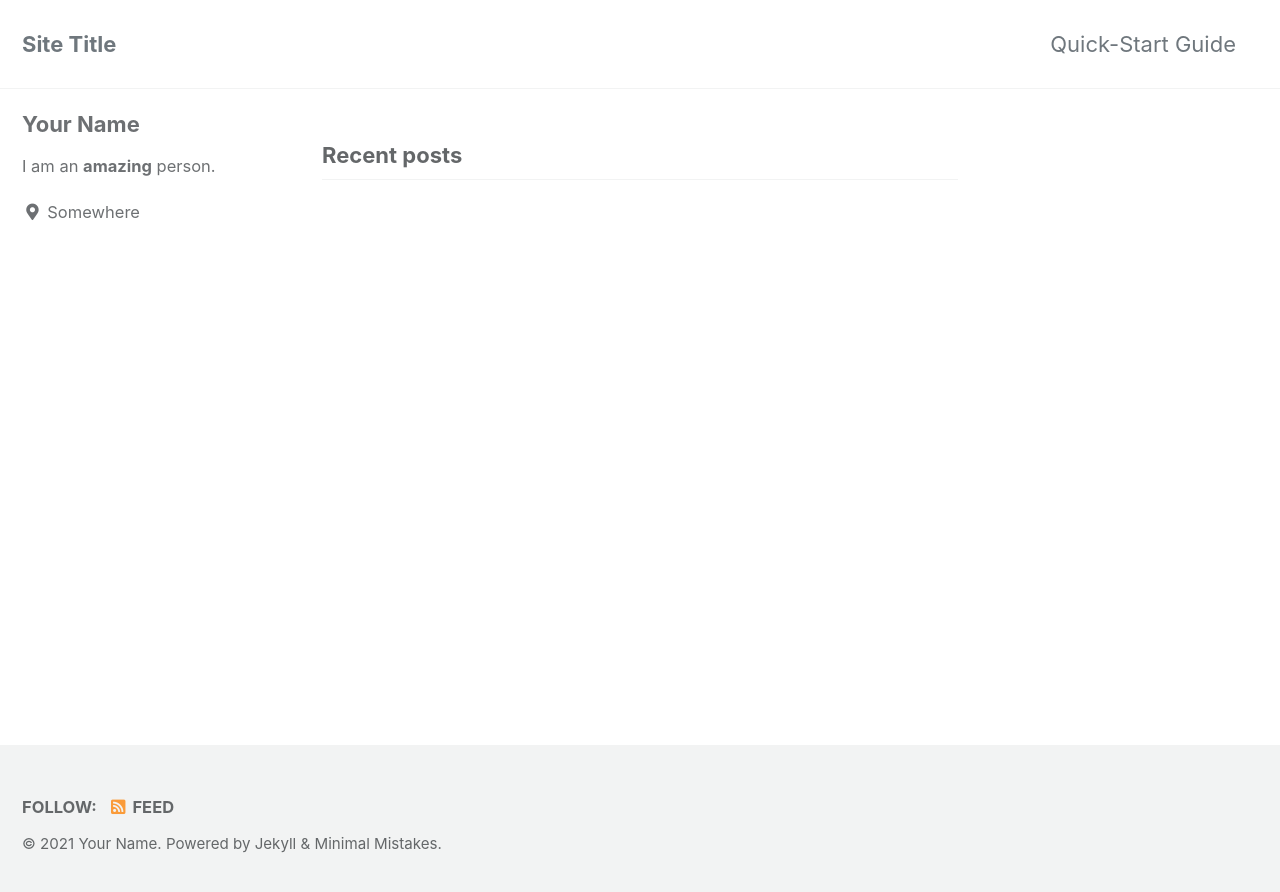
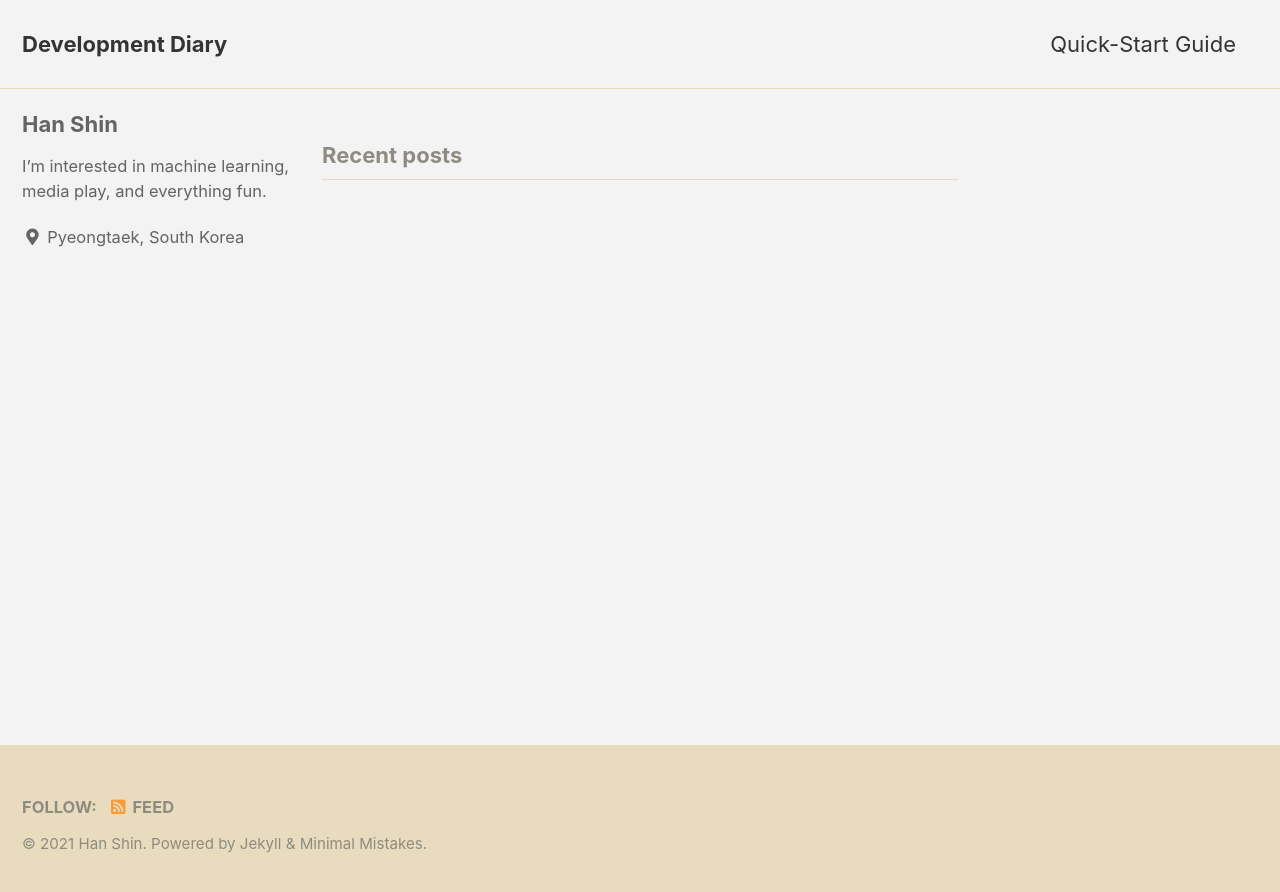
Before and after one commit to ha7sh17/ha7sh17.github.io, a Jekyll site: the page built from index.html, in a window 1280 px wide. Shown: the top 892 px of the page. Built offline with Jekyll 4.4.1, drawn with Linux system fonts in a browser that asks for light colours; cached includes are drawn as plain includes; the list of posts is cut into pages by our own code.

Commit message:
modify config.yml

```diff
--- a/_config.yml
+++ b/_config.yml
@@ -12,15 +12,15 @@
 
 # theme                  : "minimal-mistakes-jekyll"
 # remote_theme           : "mmistakes/minimal-mistakes"
-minimal_mistakes_skin    : "default" # "air", "aqua", "contrast", "dark", "dirt", "neon", "mint", "plum", "sunrise"
+minimal_mistakes_skin    : "dirt" #"default","air", "aqua", "contrast", "dark", "dirt", "neon", "mint", "plum", "sunrise"
 
 # Site Settings
 locale                   : "en-US"
-title                    : "Site Title"
+title                    : "Development Diary"
 title_separator          : "-"
 subtitle                 : # site tagline that appears below site title in masthead
-name                     : "Your Name"
-description              : "An amazing website."
+name                     : "Han Shin"
+description              : "@ha7sh17 development blog"
 url                      : # the base hostname & protocol for your site e.g. "https://mmistakes.github.io"
 baseurl                  : # the subpath of your site, e.g. "/blog"
 repository               : # GitHub username/repo-name e.g. "mmistakes/minimal-mistakes"
@@ -94,10 +94,10 @@ analytics:
 
 # Site Author
 author:
-  name             : "Your Name"
+  name             : "Han Shin"
   avatar           : # path of avatar image, e.g. "/assets/images/bio-photo.jpg"
-  bio              : "I am an **amazing** person."
-  location         : "Somewhere"
+  bio              : "I'm interested in machine learning, media play, and everything fun."
+  location         : "Pyeongtaek, South Korea"
   email            :
   links:
     - label: "Email"
```
